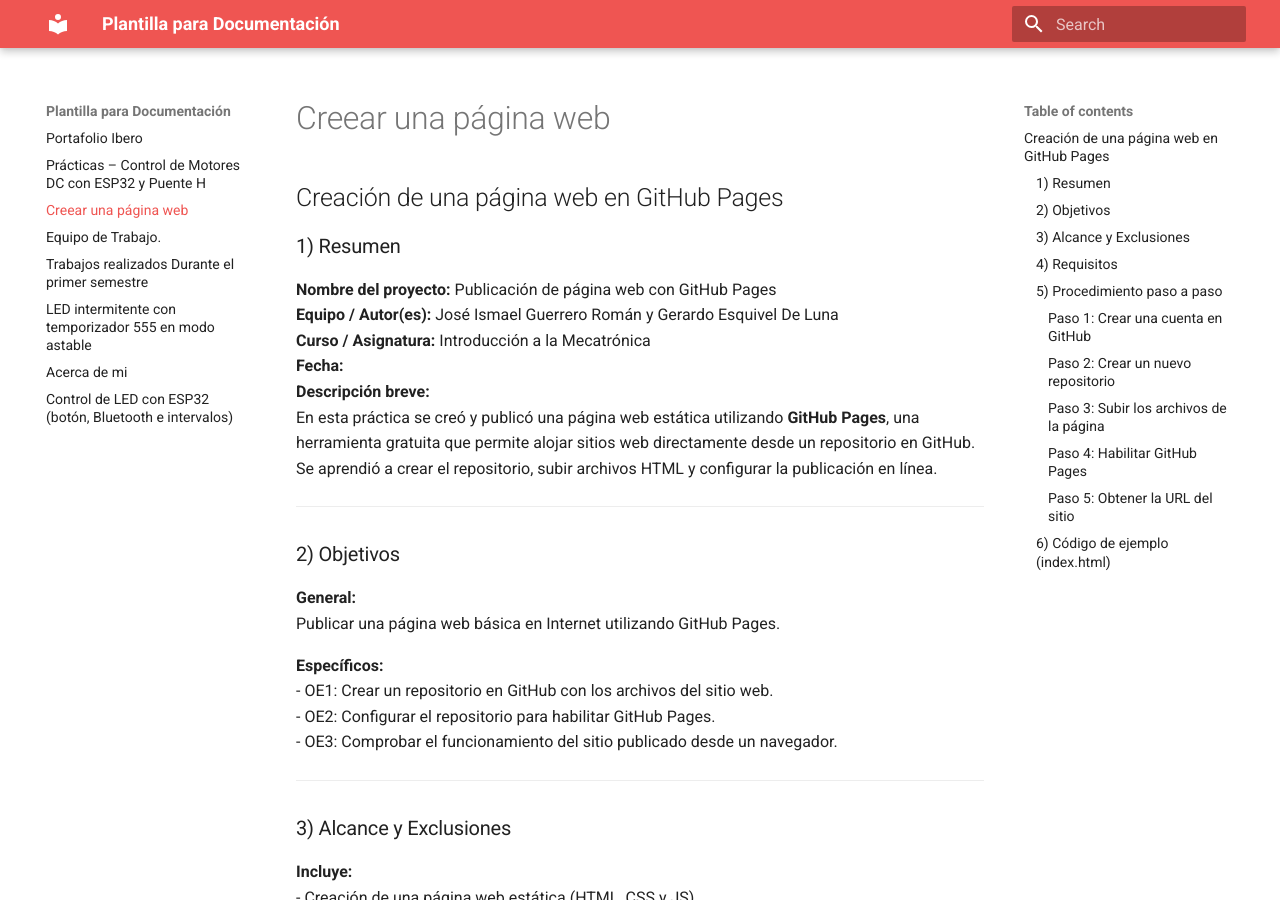
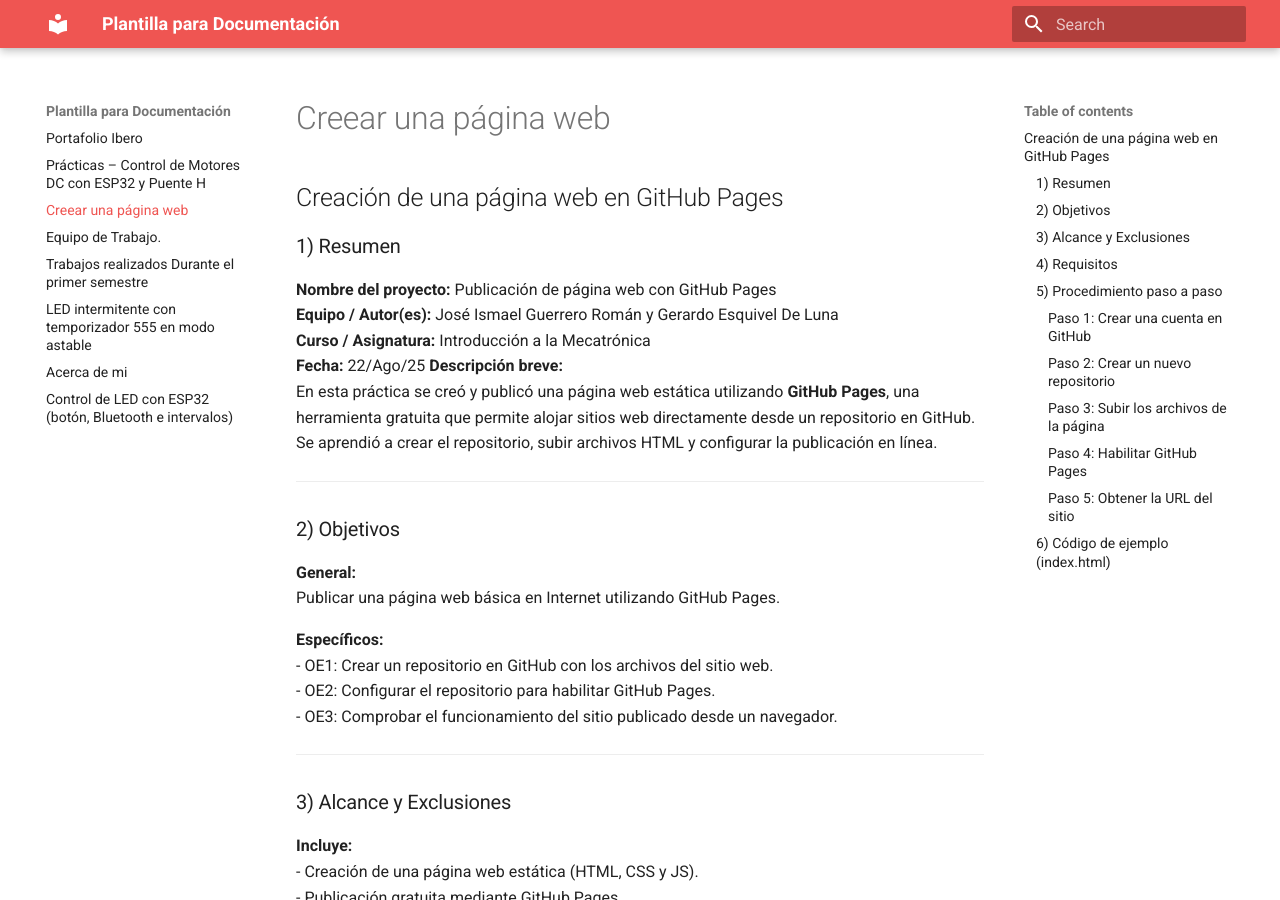
Before and after one commit to Joy-2307/Portafolio_Ibero_JIGR, an MkDocs documentation site: the page built from docs/Creear una página web.md, in a window 1280 px wide and 900 px high. Built offline with MkDocs 1.6.1 and Material for MkDocs 9.7.7, drawn with Linux system fonts in a browser that asks for light colours.

Commit message:
Update Creear una página web.md

```diff
--- a/docs/Creear una página web.md
+++ b/docs/Creear una página web.md
@@ -4,7 +4,7 @@
 **Nombre del proyecto:** Publicación de página web con GitHub Pages
 **Equipo / Autor(es):** José Ismael Guerrero Román y Gerardo Esquivel De Luna
 **Curso / Asignatura:** Introducción a la Mecatrónica
-**Fecha:**
+**Fecha:**   22/Ago/25
 **Descripción breve:**
 En esta práctica se creó y publicó una página web estática utilizando **GitHub Pages**, una herramienta gratuita que permite alojar sitios web directamente desde un repositorio en GitHub. Se aprendió a crear el repositorio, subir archivos HTML y configurar la publicación en línea.
 
```
